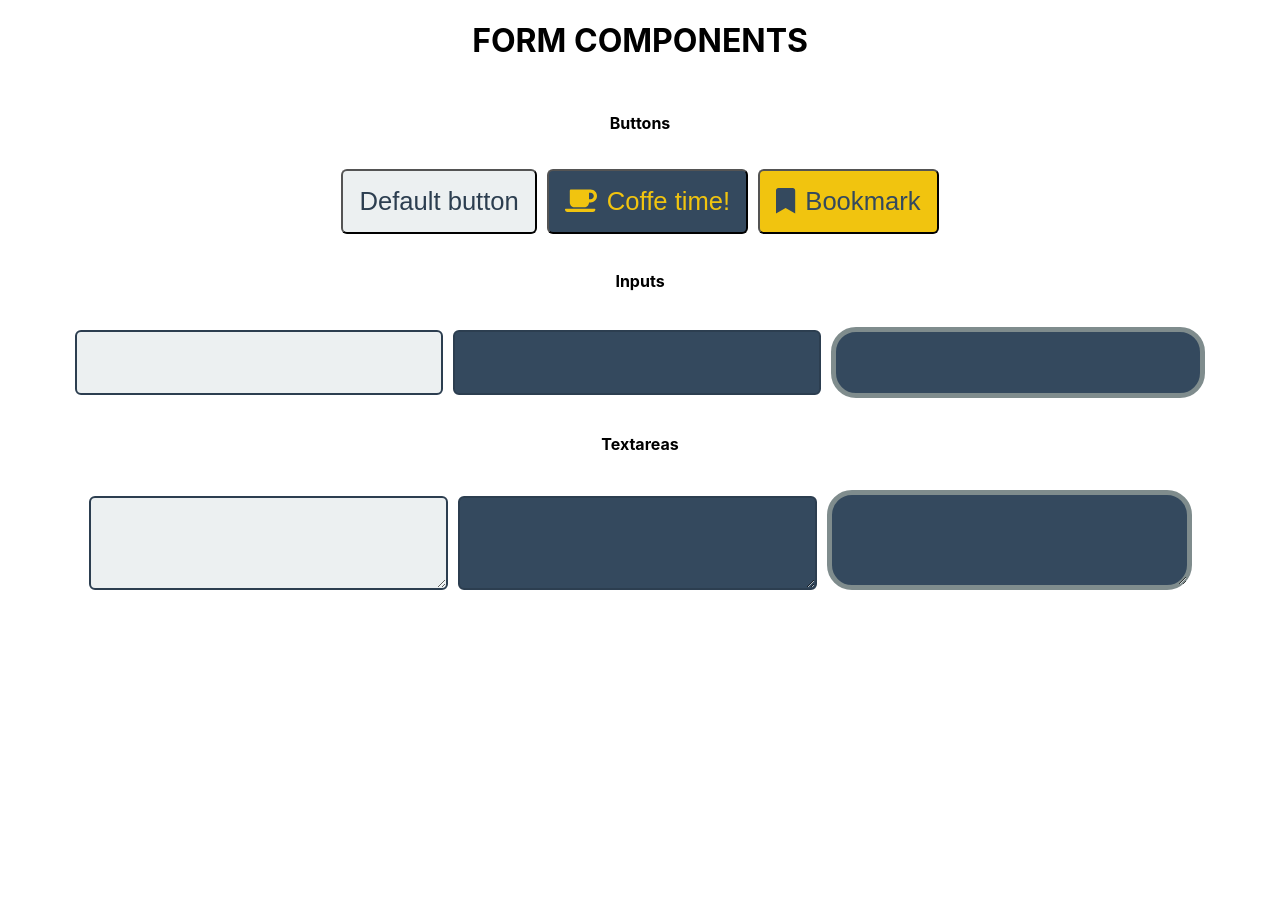
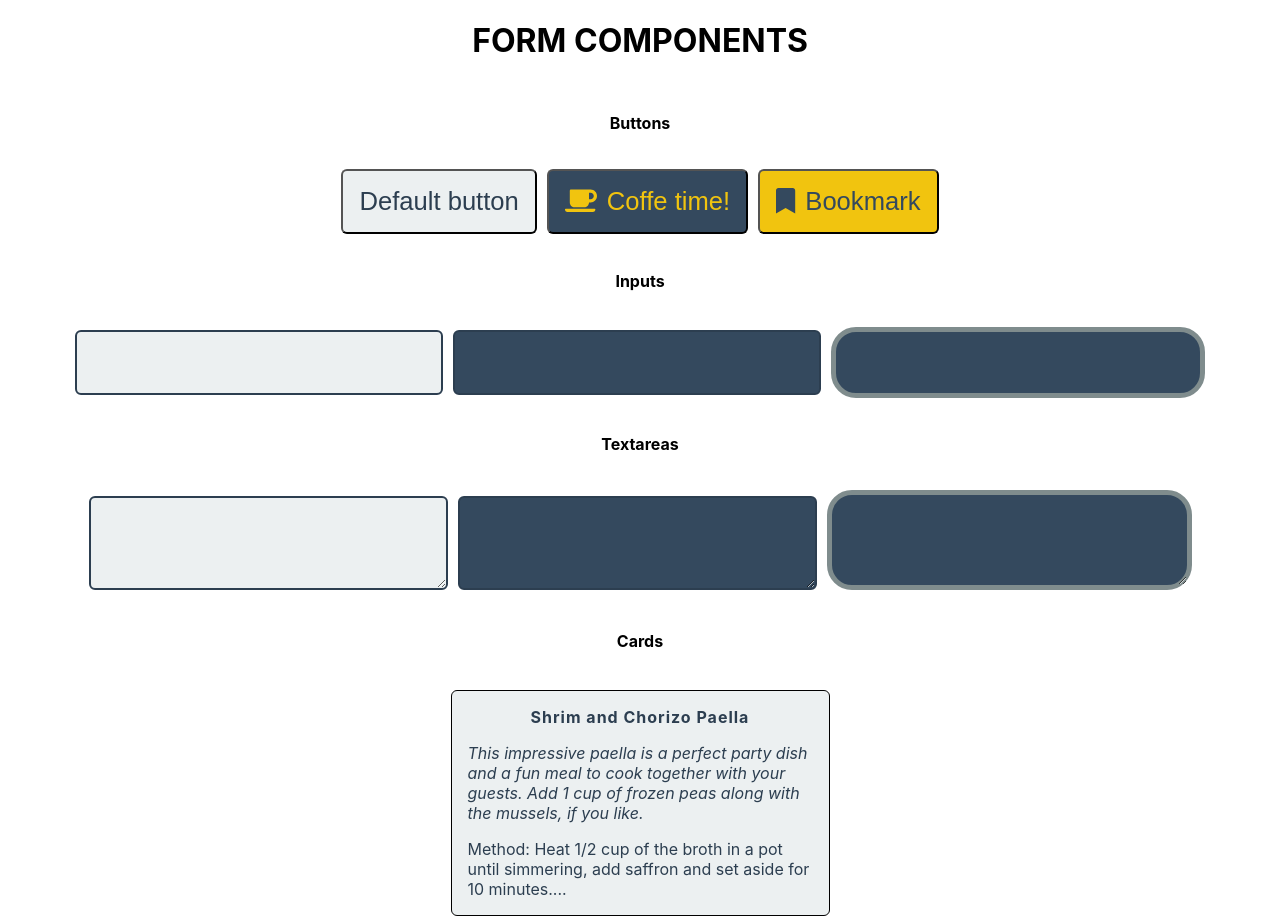
Before and after one commit to MJanowskiDev/SR_W3_T1-editableBtn, a React (Create React App) app: page / in a window 1280 px wide. Shown: the top 922 px of the page. Before the commit the page ends 800 px from the top, so only its background shows below. Built offline with nearby package versions, Linux system fonts and the light colour scheme.

Commit message:
Added Card component

```diff
--- a/src/App.js
+++ b/src/App.js
@@ -1,6 +1,6 @@
 import { faBookmark, faCoffee } from '@fortawesome/free-solid-svg-icons';
 import './App.css';
-import { Button, Input, Textarea } from 'components/Form';
+import { Button, Input, Textarea, Card } from 'components/Form';
 
 function App() {
 	return (
@@ -28,6 +28,20 @@ function App() {
 				<Textarea color="sun-flower" bgColor="wet-asphalt" />
 				<Textarea color="sun-flower" bgColor="wet-asphalt" borderColor="asbestos" borderRadius={25} borderSize={5} />
 			</div>
+			<h4>Cards</h4>
+			<div>
+				<Card
+					title="Shrim and Chorizo Paella"
+					intro="This impressive paella is a perfect party dish and a fun meal to cook together with your guests. Add 1 cup of frozen peas along with the mussels, if you like."
+					showMore
+					content="Method: Heat 1/2 cup of the broth in a pot until simmering, add saffron and set aside for 10 minutes...."
+				/>
+				<Card
+					title="Shrim and Chorizo Paella"
+					intro="This impressive paella is a perfect party dish and a fun meal to cook together with your guests. Add 1 cup of frozen peas along with the mussels, if you like."
+					content="Method: Heat 1/2 cup of the broth in a pot until simmering, add saffron and set aside for 10 minutes...."
+				/>
+			</div>
 		</div>
 	);
 }
--- /dev/null
+++ b/src/components/Form/Card/Card.js
@@ -0,0 +1,32 @@
+import { getColorHex } from 'utils/colors/getColor';
+import CardHeader from './CardHeader';
+import CardIntro from './CardIntro';
+import CardContent from './CardContent';
+
+const styles = {
+	card: {
+		maxWidth: 345,
+		height: 'auto',
+		borderRadius: 6,
+		border: '1px solid black',
+		background: getColorHex('clouds'),
+		color: getColorHex('midnight-blue'),
+		padding: 16,
+		margin: 8,
+		display: 'flex',
+		flexDirection: 'column',
+		gap: 16
+	}
+};
+
+const Card = ({ title, intro, content, showMore }) => {
+	return (
+		<div style={styles.card}>
+			<CardHeader title={title} />
+			<CardIntro intro={intro} />
+			{showMore && <CardContent content={content} />}
+		</div>
+	);
+};
+
+export default Card;
--- /dev/null
+++ b/src/components/Form/Card/CardContent.js
@@ -0,0 +1,3 @@
+const CardContent = ({ content }) => <div>{content}</div>;
+
+export default CardContent;
--- /dev/null
+++ b/src/components/Form/Card/CardHeader.js
@@ -0,0 +1,9 @@
+const styles = {
+	letterSpacing: 1,
+	fontWeight: 700,
+	textAlign: 'center'
+};
+
+const CardHeader = ({ title }) => <div style={styles}>{title}</div>;
+
+export default CardHeader;
--- /dev/null
+++ b/src/components/Form/Card/CardIntro.js
@@ -0,0 +1,4 @@
+const styles = { fontStyle: 'italic' };
+const CardIntro = ({ intro }) => <div style={styles}>{intro}</div>;
+
+export default CardIntro;
--- /dev/null
+++ b/src/components/Form/Card/index.js
@@ -0,0 +1 @@
+export { default } from './Card';
--- a/src/components/Form/index.js
+++ b/src/components/Form/index.js
@@ -1,3 +1,4 @@
 export { default as Button } from './Button';
 export { default as Input } from './Input';
 export { default as Textarea } from './Textarea';
+export { default as Card } from './Card';
```
